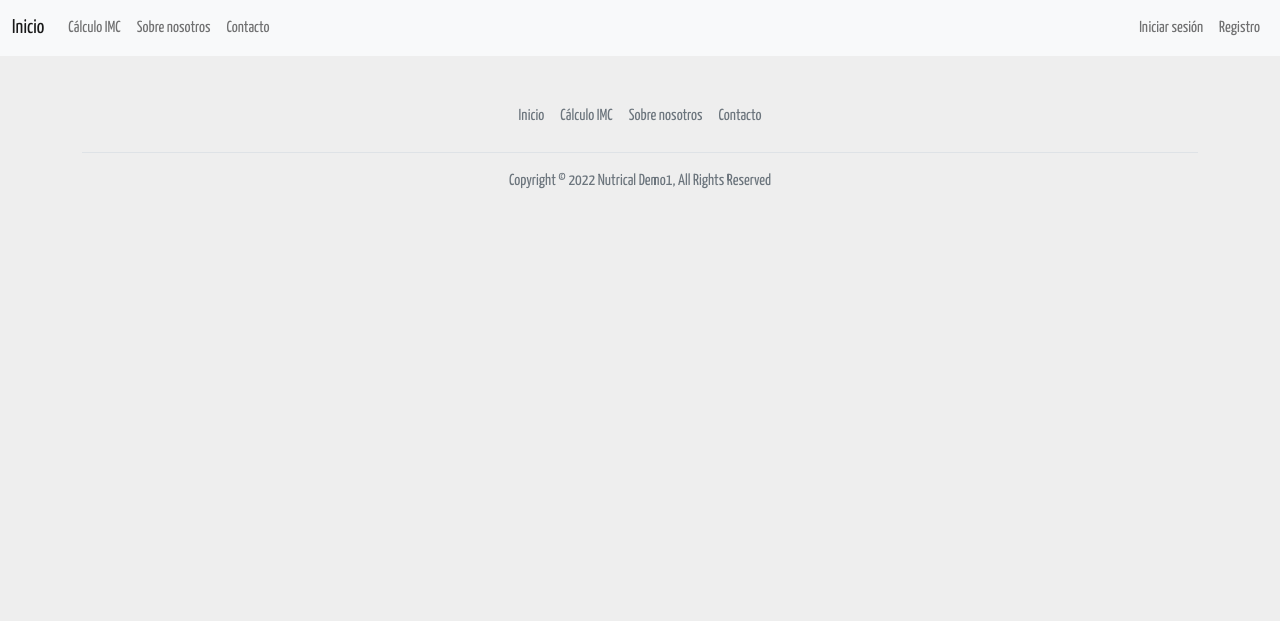
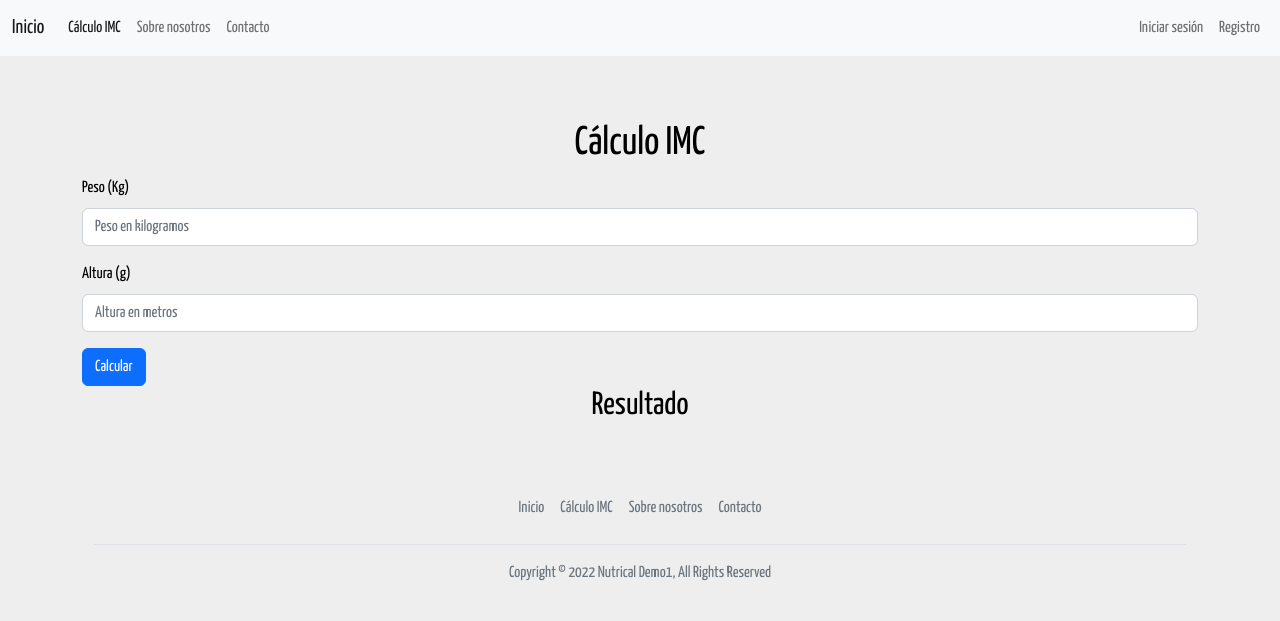
Before and after one commit to SebasTamayoA/GuiaDeMenusPersonalizada, a plain HTML site: page calculoImc.html in a window 1280 px wide. Drawn offline with Linux system fonts and the light colour scheme.

Commit message:
Agregado calculo de IMC

```diff
--- a/calculoImc.html
+++ b/calculoImc.html
@@ -14,6 +14,7 @@
     <meta charset="UTF-8">
     <meta http-equiv="X-UA-Compatible" content="IE=edge">
     <meta name="viewport" content="width=device-width, initial-scale=1.0">
+    <script src="/js/scripts.js"></script>
 </head>
 
 <body>
@@ -28,7 +29,7 @@
             <div class="collapse navbar-collapse" id="navbarSupportedContent">
                 <ul class="navbar-nav me-auto mb-2 mb-lg-0">
                     <li class="nav-item">
-                        <a class="nav-link" aria-current="page" href="calculoImc.html">Cálculo IMC</a>
+                        <a class="nav-link active" aria-current="page" href="calculoImc.html">Cálculo IMC</a>
                     </li>
                     <li class="nav-item">
                         <a class="nav-link" href="sobrenosotros.html">Sobre nosotros</a>
@@ -52,6 +53,39 @@
         </div>
     </nav>
 
+    <div class="container imc-container">
+        <div class="row">
+            <div class="col-12">
+                <h1 class="text-center">Cálculo IMC</h1>
+            </div>
+        </div>
+        <div class="row">
+            <div class="col-12">
+                <form action="calculoImc.html" method="POST">
+                    <div class="mb-3">
+                        <label for="peso" class="form-label">Peso (Kg)</label>
+                        <input type="number" class="form-control" id="peso" name="peso" placeholder="Peso en kilogramos">
+                    </div>
+                    <div class="mb-3">
+                        <label for="altura" class="form-label">Altura (g)</label>
+                        <input type="number" class="form-control" id="altura" name="altura" placeholder="Altura en metros">
+                    </div>
+                    <button type="button" class="btn btn-primary" onclick="calcularImc(); validarPesoYAltura()">Calcular</button>
+                </form>
+            </div>
+        </div>
+        <div class="row">
+            <div class="col-12">
+                <h2 class="text-center">Resultado</h2>
+            </div>
+        </div>
+        <div class="row">
+            <div class="col-12">
+                <p class="text-center">
+                    <span id="resultado"></span>
+                </p>
+            </div>
+        </div>
     <div class="container mt-2">
         <footer class="py-3 my-4">
             <ul class="nav justify-content-center border-bottom pb-3 mb-3">
--- a/css/style.css
+++ b/css/style.css
@@ -69,3 +69,7 @@ body {
 .policies-container {
   margin-top: 5%;
 }
+
+.imc-container {
+  margin-top: 5%;
+}
--- /dev/null
+++ b/js/scripts.js
@@ -0,0 +1,20 @@
+
+function calcularImc() {
+  let altura = document.getElementById("altura").value;
+  let peso = document.getElementById("peso").value;
+  let imc = peso / (altura * altura);
+  let resultado = document.getElementById("resultado");
+  resultado.innerHTML = imc.toFixed(2);
+}
+
+function validarPesoYAltura() {
+  let altura = document.getElementById("altura").value;
+  let peso = document.getElementById("peso").value;
+  let resultado = document.getElementById("resultado");
+  if (altura === "" || peso === "") {
+    alert("Ingresar datos en todos los campos!");
+    resultado.innerHTML = "";
+  } else {
+    calcularImc();
+  }
+}
```
Also changed, not shown: contacto.html (+4 -4 lines), sobrenosotros.html (+1 -1 lines). Lines whose indentation alone changed are shown as unchanged.
